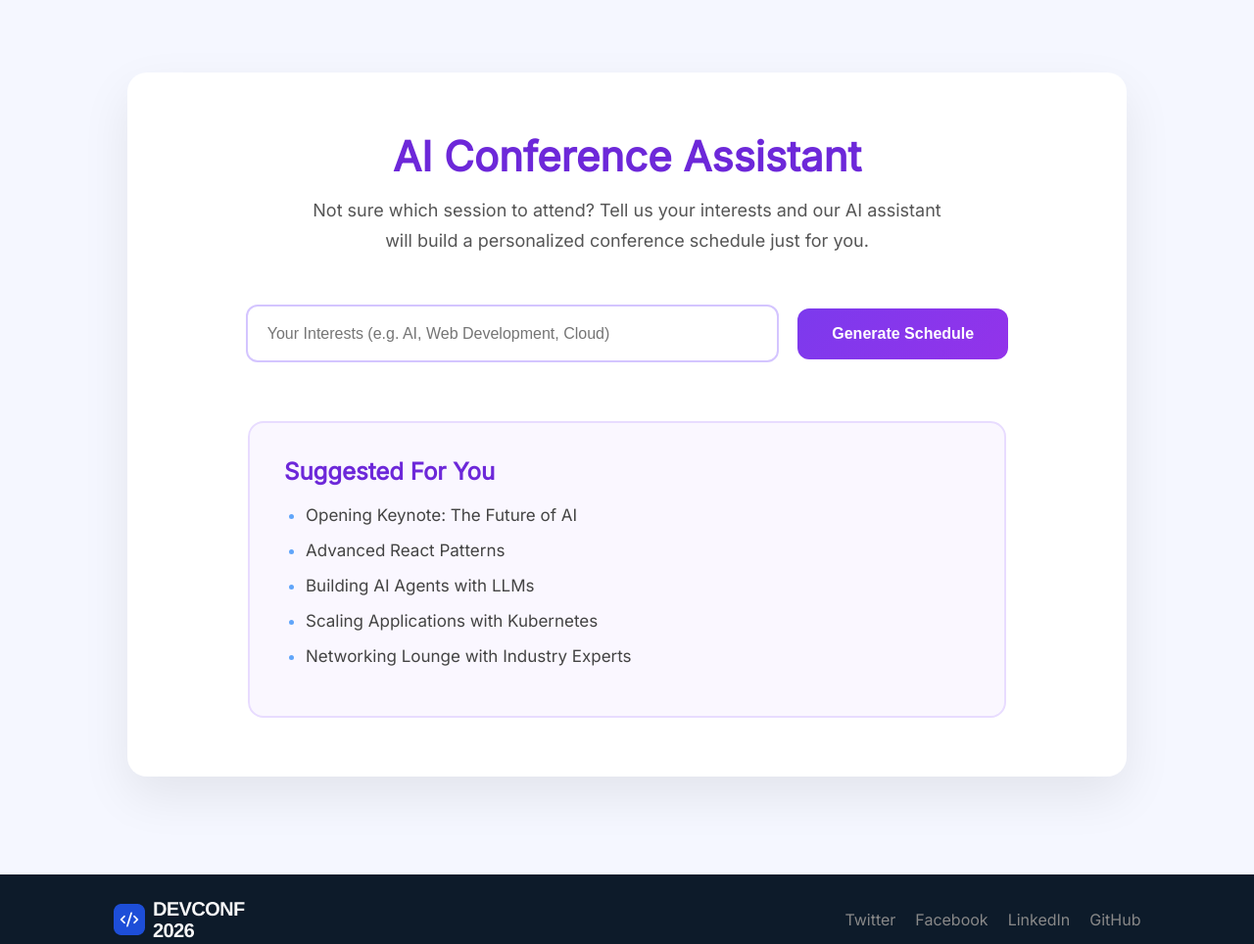
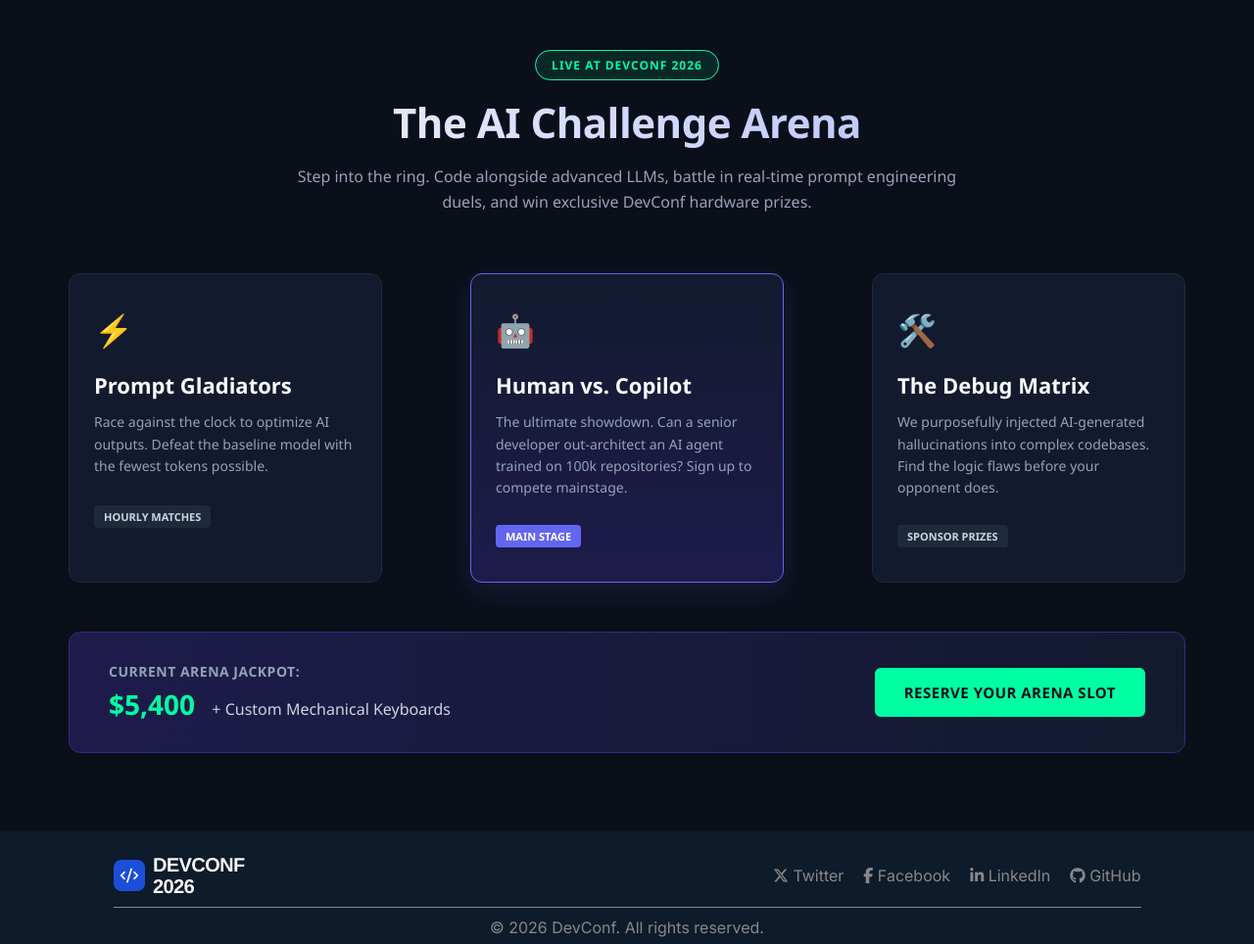
Before and after one commit to biprookas-wq/assignment-1, a plain HTML site: page index.html in a window 1280 px wide. Shown: the part 2620-3584 px from the top of the page at 98% size. Drawn offline with Linux system fonts and the light colour scheme.

Commit message:
pormpts added

```diff
--- a/index.html
+++ b/index.html
@@ -9,7 +9,10 @@
       href="https://fonts.googleapis.com/css2?family=Inter:ital,opsz@0,14..32;1,14..32&display=swap"
       rel="stylesheet"
     />
-
+    <link
+      rel="stylesheet"
+      href="https://cdnjs.cloudflare.com/ajax/libs/font-awesome/6.7.2/css/all.min.css"
+    />
     <title>DevConf2026</title>
     <link rel="stylesheet" href="./style.css" />
   </head>
@@ -191,33 +194,61 @@
     </section>
     <!-- cards end -->
     <!-- creative section -->
-    <section class="ai-section">
-      <div class="ai-container">
-        <div class="ai-header">
-          <h2>AI Conference Assistant</h2>
-          <p>
-            Not sure which session to attend? Tell us your interests and our AI
-            assistant will build a personalized conference schedule just for
-            you.
+    <section class="ai-arena-section">
+      <div class="arena-container">
+        <div class="arena-header">
+          <span class="arena-badge">LIVE AT DEVCONF 2026</span>
+          <h2>The AI Challenge Arena</h2>
+          <p class="arena-subtitle">
+            Step into the ring. Code alongside advanced LLMs, battle in
+            real-time prompt engineering duels, and win exclusive DevConf
+            hardware prizes.
           </p>
         </div>
 
-        <div class="ai-form">
-          <input
-            type="text"
-            placeholder="Your Interests (e.g. AI, Web Development, Cloud)"
-          />
-          <button>Generate Schedule</button>
+        <div class="arena-grid">
+          <div class="arena-card">
+            <div class="card-icon">⚡</div>
+            <h3>Prompt Gladiators</h3>
+            <p>
+              Race against the clock to optimize AI outputs. Defeat the baseline
+              model with the fewest tokens possible.
+            </p>
+            <span class="card-tag">Hourly Matches</span>
+          </div>
+
+          <div class="arena-card active-card">
+            <div class="card-icon">🤖</div>
+            <h3>Human vs. Copilot</h3>
+            <p>
+              The ultimate showdown. Can a senior developer out-architect an AI
+              agent trained on 100k repositories? Sign up to compete mainstage.
+            </p>
+            <span class="card-tag tag-hot">Main Stage</span>
+          </div>
+
+          <div class="arena-card">
+            <div class="card-icon">🛠️</div>
+            <h3>The Debug Matrix</h3>
+            <p>
+              We purposefully injected AI-generated hallucinations into complex
+              codebases. Find the logic flaws before your opponent does.
+            </p>
+            <span class="card-tag">Sponsor Prizes</span>
+          </div>
         </div>
-        <div class="result-card">
-          <h3>Suggested For You</h3>
-          <ul>
-            <li>Opening Keynote: The Future of AI</li>
-            <li>Advanced React Patterns</li>
-            <li>Building AI Agents with LLMs</li>
-            <li>Scaling Applications with Kubernetes</li>
-            <li>Networking Lounge with Industry Experts</li>
-          </ul>
+
+        <div class="arena-cta-board">
+          <div class="board-left">
+            <h4>Current Arena Jackpot:</h4>
+            <div class="jackpot-amount">
+              $5,400
+              <span class="jackpot-plus">+ Custom Mechanical Keyboards</span>
+            </div>
+          </div>
+          <div class="board-right">
+            <a href="#register" class="arena-btn">Reserve Your Arena Slot</a>
+          </div>
         </div>
       </div>
     </section>
@@ -229,13 +260,13 @@
           <img src="./assets/footer-logo.png" alt="" />
         </div>
         <div clas="footer-links">
-          <a href="">Twitter</a>
-          <a href="">Facebook</a>
-          <a href="">LinkedIn</a>
-          <a href="">GitHub</a>
+          <a href=""><i class="fa-brands fa-x-twitter"></i> Twitter</a>
+          <a href=""><i class="fa-brands fa-facebook-f"></i> Facebook</a>
+          <a href=""><i class="fa-brands fa-linkedin-in"></i> LinkedIn</a>
+          <a href=""><i class="fa-brands fa-github"></i> GitHub</a>
         </div>
       </div>
-      <hr>
+      <hr />
       <div class="copyright">
         <p>© 2026 DevConf. All rights reserved.</p>
       </div>
--- a/style.css
+++ b/style.css
@@ -109,28 +109,26 @@ main section h1 {
   object-fit: cover;
   border-radius: 12px 12px 0px 0px;
 }
-.speaker-card h6{
-    color: #2563EB;
+.speaker-card h6 {
+  color: #2563eb;
   margin-top: 24px;
   margin-left: 24px;
   padding: 5px;
 }
-.speaker-card h4{
-    color: #0D1B2A;
+.speaker-card h4 {
+  color: #0d1b2a;
   margin-top: 8px 0px;
   margin-left: 24px;
   padding: 5px;
 }
-.speaker-card p{
+.speaker-card p {
   color: #575757;
   margin-left: 24px;
   padding: 5px;
   margin-bottom: 24px;
 }
 
-
 /* <!-- speaker section end --> */
-
 
 .card {
   display: flex;
@@ -138,16 +136,16 @@ main section h1 {
   align-items: center;
   /* gap: 20px; */
 }
- ul li::marker{
-  color:#60A5FA;
+ul li::marker {
+  color: #60a5fa;
 }
-.card h1{
+.card h1 {
   font-size: 48px;
   font-weight: bold;
   margin-top: 20px;
   line-height: 60px;
 }
-.card p{
+.card p {
   font-size: 16px;
   color: #575757;
   margin-top: 20px;
@@ -167,20 +165,19 @@ main section h1 {
   border-radius: 12px;
 }
 
-.cards .price.color{
-    background-color: #0D1B2A;
+.cards .price.color {
+  background-color: #0d1b2a;
   color: #ffffff;
 }
-.cards .price.color h3{
-
-    color: #93C5FD;
+.cards .price.color h3 {
+  color: #93c5fd;
 }
 .cards .price h3 {
   color: #888888;
   font-size: 13px;
   font-weight: normal;
 }
-.cards .price.color h1{
+.cards .price.color h1 {
   color: #ffffff;
 }
 .cards .price h1 {
@@ -195,7 +192,7 @@ main section h1 {
   font-size: 13px;
   font-weight: normal;
 }
-.cards .price.color ul{
+.cards .price.color ul {
   color: #ffffff;
 }
 .cards .price ul {
@@ -212,121 +209,181 @@ main section h1 {
   margin-bottom: 20px;
 }
 
-
 /* cards end */
 
-
 /* creative section start */
-.ai-section {
-    padding: 100px 0;
-    background: #f5f7ff;
+.ai-arena-section {
+  background-color: #0b0f19;
+  color: #ffffff;
+  font-family: "Segoe UI", Roboto, Helvetica, Arial, sans-serif;
+  padding: 80px 0;
+  width: 100%;
 }
 
-.ai-container {
-    width: 900px;
-    margin: auto;
-    padding: 60px;
-    background: #ffffff;
-    border-radius: 20px;
-    box-shadow: 0 20px 50px rgba(0,0,0,.08);
-    text-align: center;
+.arena-container {
+  width: 1140px;
+  margin: 0 auto;
 }
 
-.ai-icon {
-    font-size: 60px;
+/* Header */
+.arena-header {
+  text-align: center;
+  margin-bottom: 60px;
+}
+
+.arena-badge {
+  background-color: rgba(0, 255, 163, 0.1);
+  color: #00ffa3;
+  border: 1px solid #00ffa3;
+  padding: 6px 16px;
+  border-radius: 20px;
+  font-size: 12px;
+  font-weight: bold;
+  letter-spacing: 1px;
+  text-transform: uppercase;
+}
+
+.arena-header h2 {
+  font-size: 42px;
+  margin: 20px 0 15px 0;
+  font-weight: 800;
+  letter-spacing: -0.5px;
+  background: linear-gradient(45deg, #ffffff, #a5b4fc);
+  -webkit-background-clip: text;
+  -webkit-text-fill-color: transparent;
+}
+
+.arena-subtitle {
+  font-size: 16px;
+  color: #94a3b8;
+  max-width: 700px;
+  margin: 0 auto;
+  line-height: 1.6;
+}
+
+/* Grid & Cards */
+.arena-grid {
+  display: flex;
+  justify-content: space-between;
+  margin-bottom: 50px;
+}
+
+.arena-card {
+  background-color: #131a2e;
+  border: 1px solid #1e293b;
+  border-radius: 12px;
+  width: 320px;
+  padding: 35px 25px;
+  position: relative;
+  box-sizing: border-box;
+}
+
+/* Highlight effect for the middle card */
+.arena-card.active-card {
+  border-color: #6366f1;
+  box-shadow: 0 10px 30px rgba(99, 102, 241, 0.15);
+  background: linear-gradient(180deg, #131a2e 0%, #1e1b4b 100%);
+}
+
+.card-icon {
+  font-size: 32px;
   margin-bottom: 20px;
 }
 
-.ai-header h2 {
-    font-size: 42px;
-    margin-bottom: 15px;
-    color: #6d28d9;
-    font-weight: 700;
+.arena-card h3 {
+  font-size: 22px;
+  margin: 0 0 12px 0;
+  color: #f8fafc;
 }
 
-.ai-header p {
-    width: 650px;
-    margin: auto;
-    font-size: 18px;
-    line-height: 1.7;
-    color: #555;
+.arena-card p {
+  font-size: 14px;
+  color: #94a3b8;
+  line-height: 1.6;
+  margin: 0 0 25px 0;
+  min-height: 70px; /* Keeps tags aligned */
 }
 
-.ai-form {
-    margin-top: 50px;
+.card-tag {
+  display: inline-block;
+  font-size: 11px;
+  background-color: #1e293b;
+  color: #cbd5e1;
+  padding: 4px 10px;
+  border-radius: 4px;
+  text-transform: uppercase;
+  font-weight: 600;
 }
 
-.ai-form input {
-    width: 500px;
-    height: 55px;
-    padding: 0 20px;
-    border: 2px solid #d4c5ff;
-    border-radius: 12px;
-    font-size: 16px;
-    outline: none;
+.card-tag.tag-hot {
+  background-color: #6366f1;
+  color: #ffffff;
 }
 
-.ai-form input:focus {
-    border-color: #6d28d9;
+/* CTA Board */
+.arena-cta-board {
+  background: linear-gradient(90deg, #1e1b4b 0%, #131a2e 100%);
+  border: 1px solid #312e81;
+  border-radius: 12px;
+  padding: 30px 40px;
+  display: flex;
+  justify-content: space-between;
+  align-items: center;
 }
 
-.ai-form button {
-    margin-left: 15px;
-    padding: 17px 35px;
-    border: none;
-    border-radius: 12px;
-    background: linear-gradient(135deg, #7c3aed, #9333ea);
-    color: #fff;
-    font-size: 16px;
-    cursor: pointer;
-    transition: .3s;
+.board-left h4 {
+  margin: 0 0 5px 0;
+  color: #94a3b8;
+  font-size: 14px;
+  text-transform: uppercase;
+  letter-spacing: 0.5px;
 }
 
-.ai-form button:hover {
-    transform: translateY(-3px);
-    box-shadow: 0 12px 25px rgba(124,58,237,.3);
+.jackpot-amount {
+  font-size: 28px;
+  font-weight: 700;
+  color: #00ffa3;
 }
 
-.result-card {
-    width: 700px;
-    margin: 60px auto 0;
-    text-align: left;
-    padding: 35px;
-    border-radius: 16px;
-    background: #faf7ff;
-    border: 2px solid #e8dcff;
+.jackpot-amount span {
+  font-size: 16px;
+  color: #cbd5e1;
+  font-weight: 400;
+  margin-left: 10px;
 }
 
-.result-card h3 {
-    margin-bottom: 20px;
-    color: #6d28d9;
-    font-size: 24px;
+/* Button */
+.arena-btn {
+  display: inline-block;
+  background-color: #00ffa3;
+  color: #0b0f19;
+  padding: 15px 30px;
+  border-radius: 6px;
+  font-weight: 700;
+  font-size: 15px;
+  text-decoration: none;
+  text-transform: uppercase;
+  letter-spacing: 0.5px;
+  transition: transform 0.2s ease;
 }
 
-.result-card ul {
-    padding-left: 22px;
+.arena-btn:hover {
+  transform: translateY(-2px);
+  background-color: #00e692;
 }
-
-.result-card li {
-    margin: 16px 0;
-    font-size: 17px;
-    color: #444;
-}
-
-
 /* creative section end */
 
 /* footer */
-footer{
-    background-color: #0D1B2A;
+footer {
+  background-color: #0d1b2a;
   padding: 40px;
 }
 
-.footer{
+.footer {
   padding: 23.5px 115.5px;
 }
 
-footer div{
+footer div {
   display: flex;
   justify-content: space-between;
   align-items: center;
@@ -334,7 +391,7 @@ footer div{
   gap: 20px;
 }
 
-footer a{
+footer a {
   color: #888888;
   text-decoration: none;
 }
@@ -351,5 +408,4 @@ footer hr {
   justify-content: center;
   text-align: center;
   align-items: center;
-
 }
```
Also changed, not shown: 1 other file. Lines whose indentation alone changed are shown as unchanged.
